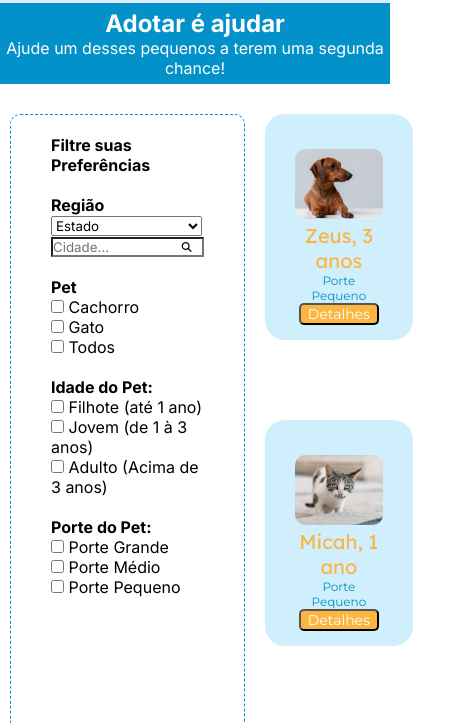
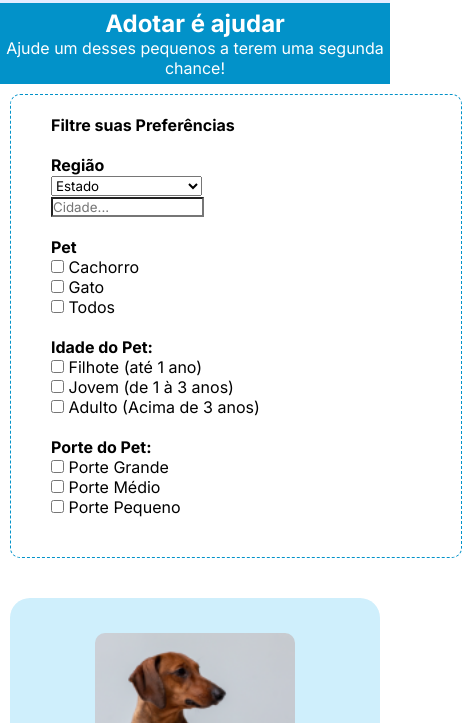
Before and after one commit to brunagiammelaro/sprint2-proz, a plain HTML site: page Página - HTML/Adote.html in a window 390 px wide. Shown: the part 77-800 px from the top of the page, 462 px wide, since content can reach past the window. Drawn offline with Linux system fonts and the light colour scheme.

Commit message:
Update Responsive

```diff
--- a/Página - HTML/styles/adote.css
+++ b/Página - HTML/styles/adote.css
@@ -1,8 +1,10 @@
+/* General Styles */
+
 .botaoNavbarAdote {
-	color: #0292c9;
+    color: #0292c9;
 }
 
-main{
+main {
     display: flex;
     justify-content: center;
     text-align: center;
@@ -18,12 +20,12 @@ section {
     background-color: #0292c9;
     color: white;
     padding: 1.5%;
-    height: 100%; /* Preencher a largura total da página */
+    height: 100%;
     text-align: center;
-    margin: 0; /* Certifique-se de não haver margens indesejadas que afetem o posicionamento */
+    margin: 0;
 }
 
-.filtro{
+.filtro {
     display: block;
     flex-direction: column;
     border: 1px dashed;
@@ -34,8 +36,7 @@ section {
     text-align: left;
 }
 
-
-.perfis{
+.perfis {
     display: flex;
     justify-content: center;
     align-items: center;
@@ -45,7 +46,8 @@ section {
     padding: 30px 10px;
 }
 
-.perfis > div{
+.perfis > div {
+    margin-bottom: 20px;
     background-color: #CFEFFC;
     border-radius: 20px;
     padding: 15px 30px;
@@ -80,7 +82,6 @@ section {
 	word-wrap: break-word;
 }
 
-
 .perfis button:hover{
     transition: 0.5s;
 	background: white;
@@ -88,15 +89,45 @@ section {
 }
 
 .perfis img {
-    max-width: 100%;
-    height: auto;
+    width: 200px;
 	border-radius: 10px;
 }
 
-.perfis img {
-    max-width: 100%;
-    height: auto;
-	border-radius: 10px;
+.input-icon {
+    background-position: calc(100% - 10px);
+    width: 153px;
+}
+
+
+@media (min-width: 769px) and (max-width: 1230px) {
+    main {
+        margin-top: 150px !important;
+    }
+
+    section {
+        flex-direction: column;
+    }
+
+    .perfis > div {
+        width: calc(50% - 20px);
+    }
+}
+
+
+@media (max-width: 768px) {
+
+    section {
+        flex-direction: column;
+    }
+
+    .filtro {
+        width: calc(100% - 20px);
+        margin: 10px;
+    }
+
+    .perfis > div {
+        width: calc(100% - 20px);
+    }
 }
 
 /*
@@ -130,16 +161,3 @@ section {
 }
 
 */
-
-.input-icon{
-    background-image: url(../Assets/Images/adoteImages/Search_Icon.svg);
-    background-repeat: no-repeat;
-    background-position: calc(100% - 10px);
-    width: 153px;
-}
-
-@media (min-width:769px) and ( max-width: 1230px) {
-	main {
-		margin-top: 150px !important;
-	}
-}
```
